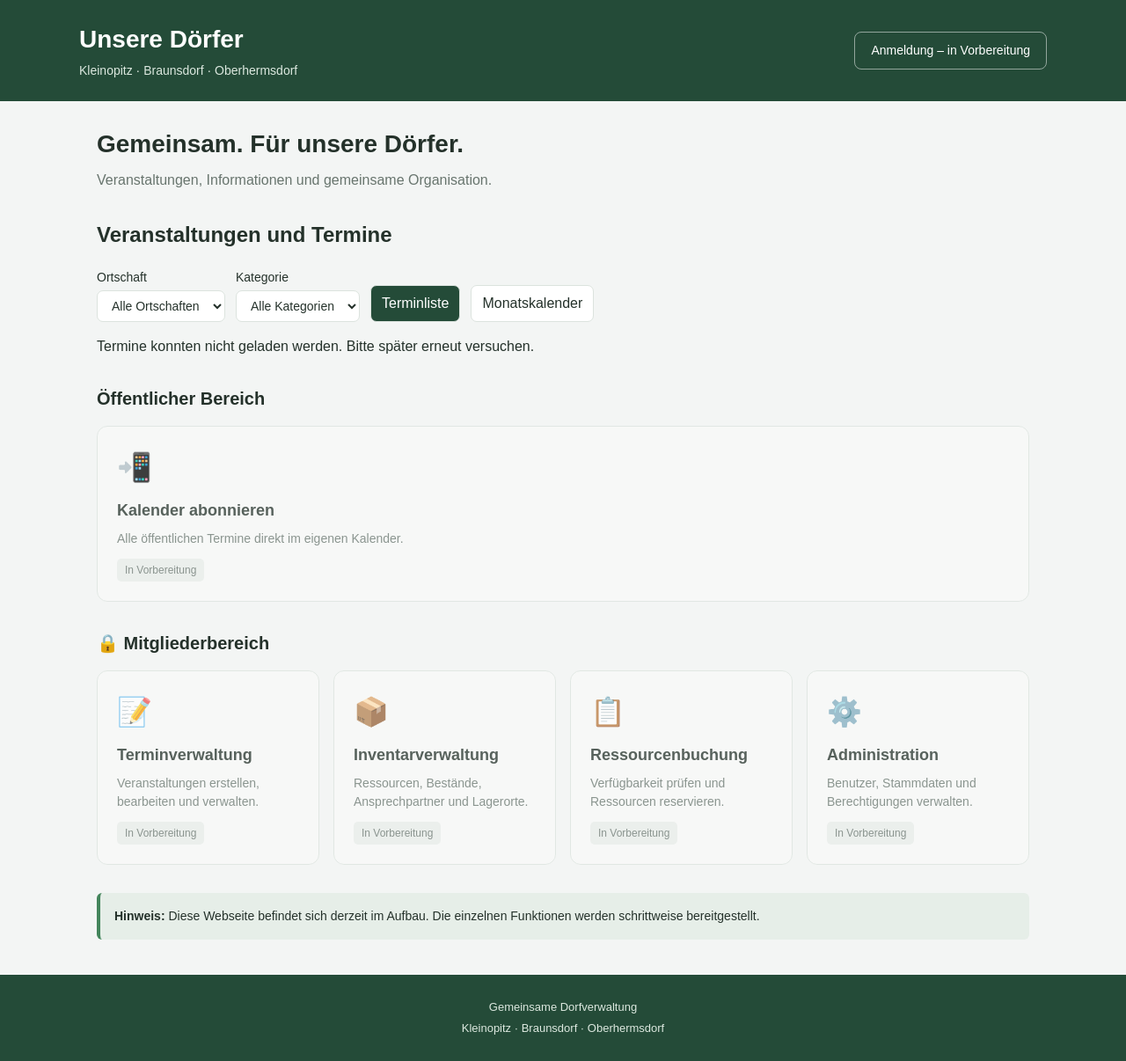
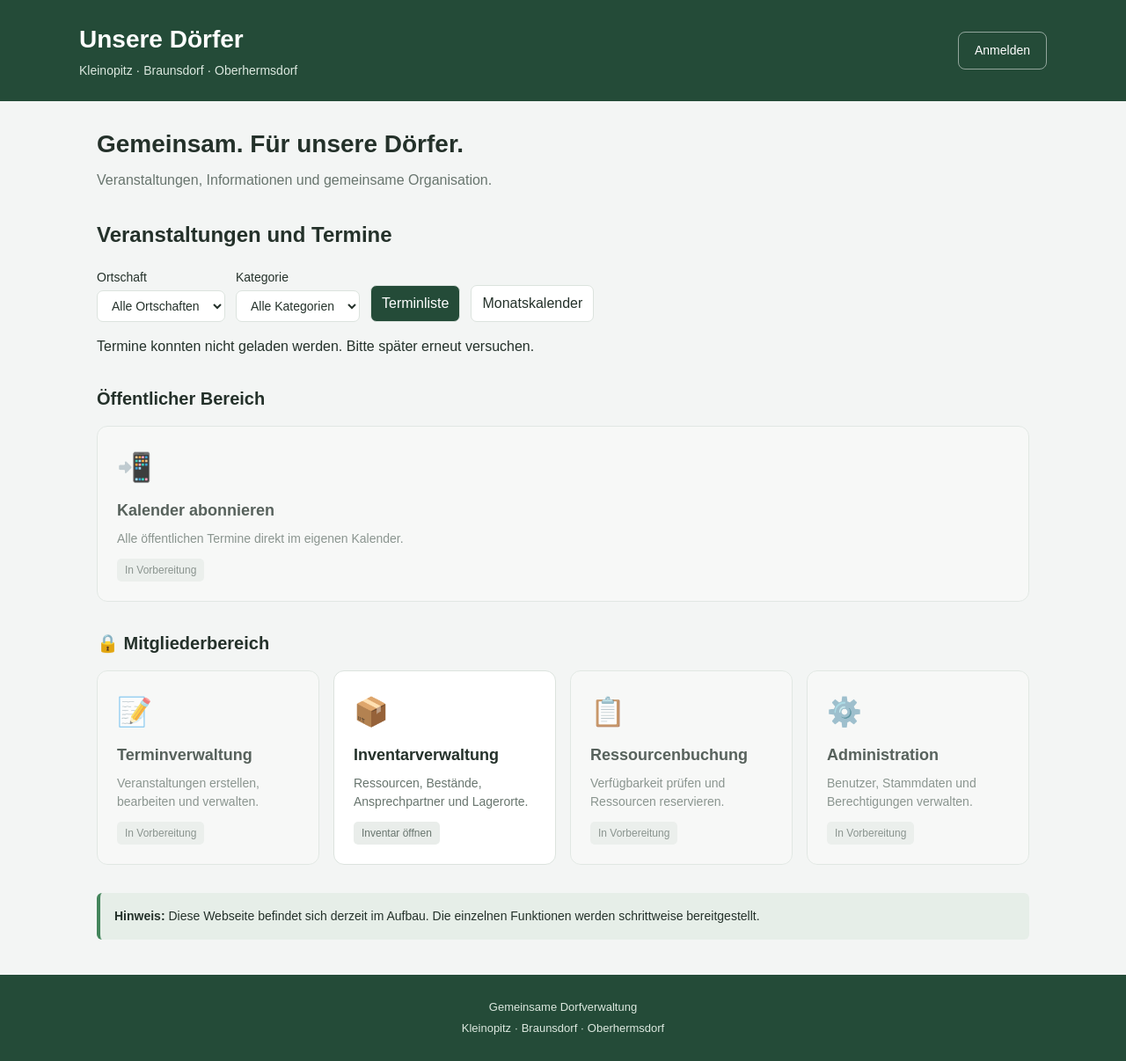
Before and after one commit to schmadsch/Dorfverwaltung, a plain HTML site: page index.html in a window 1280 px wide. Shown: the whole page at 88% size. Drawn offline with nearby package versions, Linux system fonts and the light colour scheme; no server answers.

Commit message:
Inventarverwaltung verlinken

```diff
--- a/index.html
+++ b/index.html
@@ -250,9 +250,7 @@
                 </p>
             </div>
 
-            <span class="login-button">
-                Anmeldung – in Vorbereitung
-            </span>
+            <a class="login-button" href="resources.html">Anmelden</a>
 
         </div>
     </header>
@@ -318,17 +316,14 @@
                     </span>
                 </div>
 
-                <div class="tile disabled">
+                <a class="tile" href="resources.html">
                     <div class="tile-icon">📦</div>
                     <h3>Inventarverwaltung</h3>
                     <p>
                         Ressourcen, Bestände,
                         Ansprechpartner und Lagerorte.
                     </p>
-                    <span class="status">
-                        In Vorbereitung
-                    </span>
-                </div>
+                    <span class="status">Inventar öffnen</span></a>
 
                 <div class="tile disabled">
                     <div class="tile-icon">📋</div>
```
